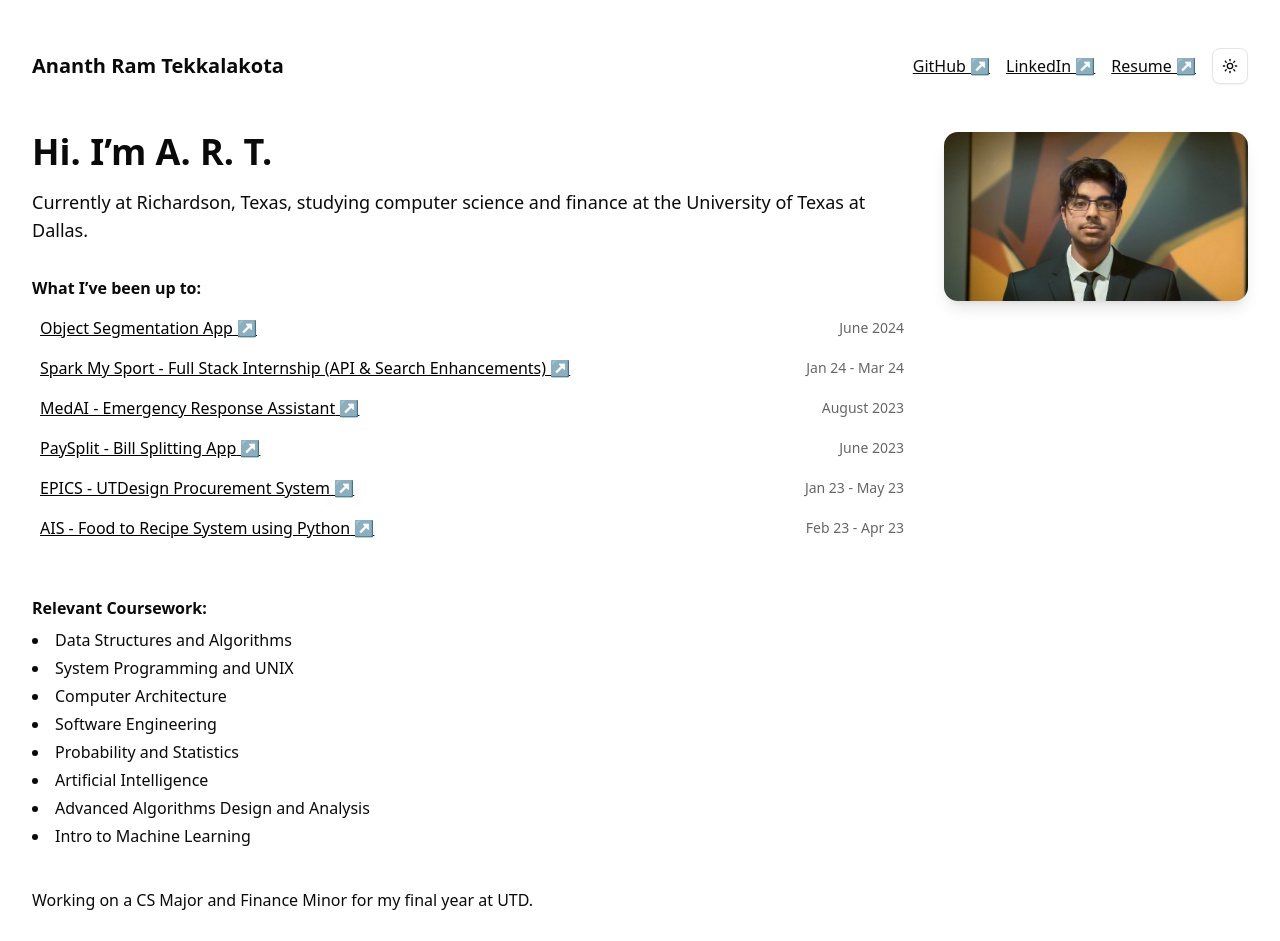
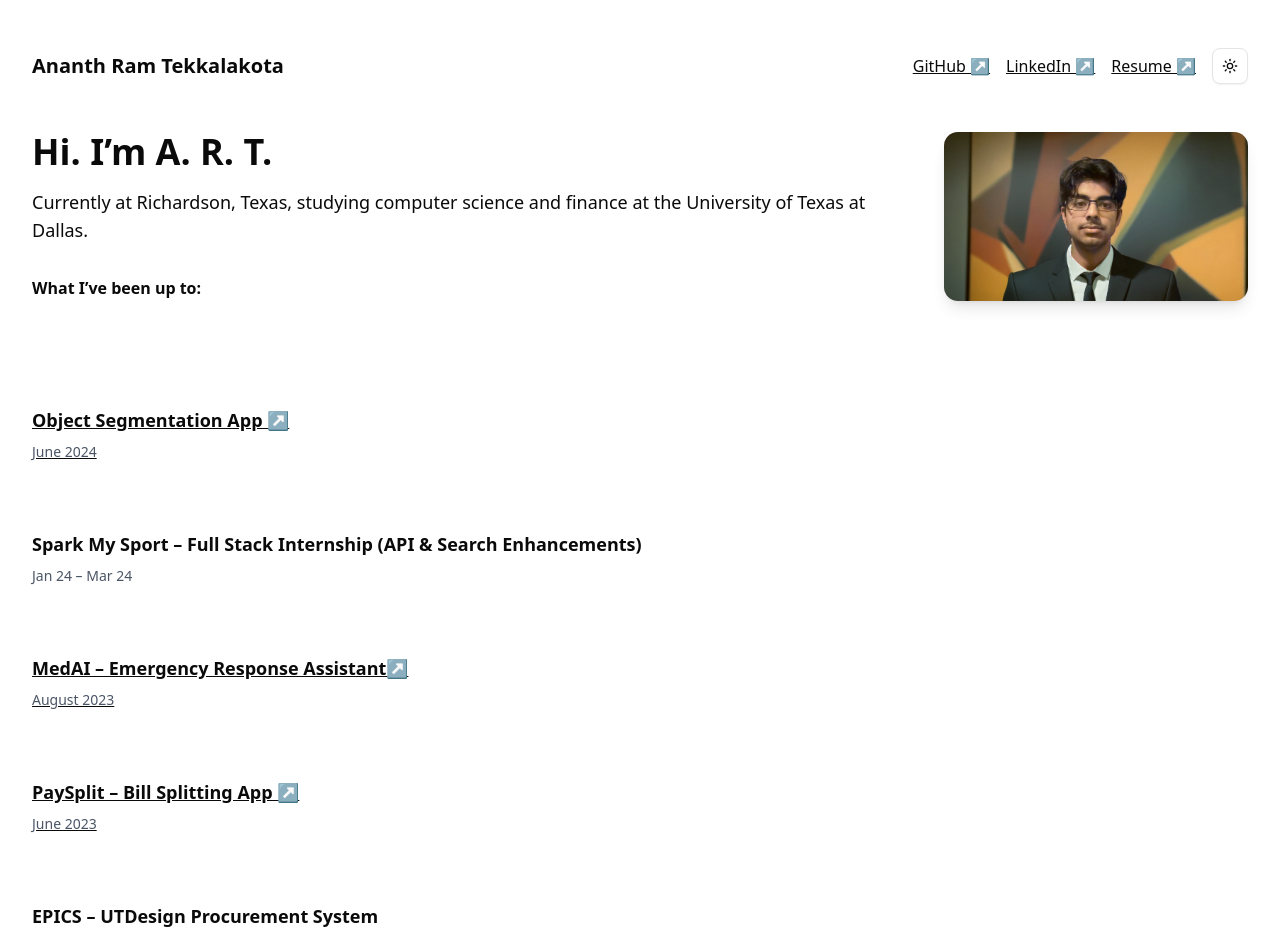
Before and after one commit to AnanthRamTekkalakota/AnanthRamTekkalakota.github.io, a Next.js app: page / in a window 1280 px wide. Shown: the top 941 px of the page. Built offline with nearby package versions, Linux system fonts and the light colour scheme.

Commit message:
Updated page.tsx

```diff
--- a/src/app/page.tsx
+++ b/src/app/page.tsx
@@ -1,44 +1,8 @@
 // pages/index.tsx
 //todo light and dark mode
 
-//import { useEffect, useState } from "react";
-//import { Inter } from "next/font/google";
 import { ThemeDropdown } from "@/components/ThemeDropdown";
 import Image from "next/image";
-//import Link from "next/link";
-
-//const inter = Inter({ subsets: ["latin"] });
-
-const experiences = [
-  {
-    name: "Object Segmentation App",
-    date: "June 2024",
-    href: "https://github.com/AnanthRamTekkalakota/object-segmentation",
-  },
-  {
-    name: "Spark My Sport - Full Stack Internship (API & Search Enhancements)",
-    date: "Jan 24 - Mar 24",
-  },
-  {
-    name: "MedAI - Emergency Response Assistant",
-    date: "August 2023",
-    href: "https://devpost.com/software/medai",
-  },
-  {
-    name: "PaySplit - Bill Splitting App",
-    date: "June 2023",
-    href: "https://github.com/AnanthRamTekkalakota/paysplit",
-  },
-  {
-    name: "EPICS - UTDesign Procurement System",
-    date: "Jan 23 - May 23",
-  },
-  {
-    name: "AIS - Food to Recipe System using Python",
-    date: "Feb 23 - Apr 23",
-    href: "https://github.com/RailgunDotEnc/Recipe-Snapshot",
-  },
-];
 
 //todo express intrests in computer science and finance
 
@@ -104,30 +68,86 @@ export default function Home() {
           {/* “What I’ve been up to:” list */}
           <div className="mt-8">
             <h3 className="font-semibold mb-2">What I’ve been up to:</h3>
-            {experiences.map((exp, idx) => (
-              <a
-                key={idx}
-                href={exp.href}
-                className="
-                  group flex justify-between items-center
-                  block p-2 rounded-xl transition-colors duration-200
+            <ul role="list" className="mt-20 space-y-4">
+              <li>
+                <a
+                  href="https://github.com/AnanthRamTekkalakota/object-segmentation"
+                  className="underline rounded-md p-3 hover:bg-gray-100 dark:hover:bg-gray-800"
+                >
+                  <h3 className="text-lg font-semibold leading-8">
+                    Object Segmentation App ↗
+                  </h3>
+                  <p className="mt-1 text-sm leading-6 text-gray-600 dark:text-gray-400">
+                    June 2024
+                  </p>
+                </a>
+              </li>
 
-                  /* text colors */
-                  text-black dark:text-white
+              <li>
+                <a className="rounded-md p-3 hover:bg-gray-100 dark:hover:bg-gray-800">
+                  <h3 className="text-lg font-semibold leading-8">
+                    Spark My Sport – Full Stack Internship (API & Search
+                    Enhancements)
+                  </h3>
+                  <p className="mt-1 text-sm leading-6 text-gray-600 dark:text-gray-400">
+                    Jan 24 – Mar 24
+                  </p>
+                </a>
+              </li>
 
-                  /* hover in light */
-                  hover:bg-black hover:text-white
+              <li>
+                <a
+                  href="https://devpost.com/software/medai"
+                  className="underline rounded-md p-3 hover:bg-gray-100 dark:hover:bg-gray-800"
+                >
+                  <h3 className="text-lg font-semibold leading-8">
+                    MedAI – Emergency Response Assistant↗
+                  </h3>
+                  <p className="mt-1 text-sm leading-6 text-gray-600 dark:text-gray-400">
+                    August 2023
+                  </p>
+                </a>
+              </li>
 
-                  /* hover in dark */
-                  dark:hover:bg-white dark:hover:text-black
-                "
-              >
-                <span className="underline group-hover:no-underline">
-                  {exp.name} ↗
-                </span>
-                <span className="text-sm opacity-60">{exp.date}</span>
-              </a>
-            ))}
+              <li>
+                <a
+                  href="https://github.com/AnanthRamTekkalakota/paysplit"
+                  className="underline rounded-md p-3 hover:bg-gray-100 dark:hover:bg-gray-800"
+                >
+                  <h3 className="text-lg font-semibold leading-8">
+                    PaySplit – Bill Splitting App ↗
+                  </h3>
+                  <p className="mt-1 text-sm leading-6 text-gray-600 dark:text-gray-400">
+                    June 2023
+                  </p>
+                </a>
+              </li>
+
+              <li>
+                <a className="rounded-md p-3 hover:bg-gray-100 dark:hover:bg-gray-800">
+                  <h3 className="text-lg font-semibold leading-8">
+                    EPICS – UTDesign Procurement System
+                  </h3>
+                  <p className="mt-1 text-sm leading-6 text-gray-600 dark:text-gray-400">
+                    Jan 23 – May 23
+                  </p>
+                </a>
+              </li>
+
+              <li>
+                <a
+                  href="https://github.com/RailgunDotEnc/Recipe-Snapshot"
+                  className="underline rounded-md p-3 hover:bg-gray-100 dark:hover:bg-gray-800"
+                >
+                  <h3 className="text-lg font-semibold leading-8">
+                    AIS – Food to Recipe System using Python ↗
+                  </h3>
+                  <p className="mt-1 text-sm leading-6 text-gray-600 dark:text-gray-400">
+                    Feb 23 – Apr 23
+                  </p>
+                </a>
+              </li>
+            </ul>
           </div>
         </div>
 
@@ -137,7 +157,7 @@ export default function Home() {
             src="./profilePicture.png"
             alt="Ananth Ram Tekkalakota"
             width={400}
-            height={400}
+            height={223}
             className="object-cover"
           />
         </div>
```
Also changed, not shown: 4 other files (tests, documents, lock files or other folders).
